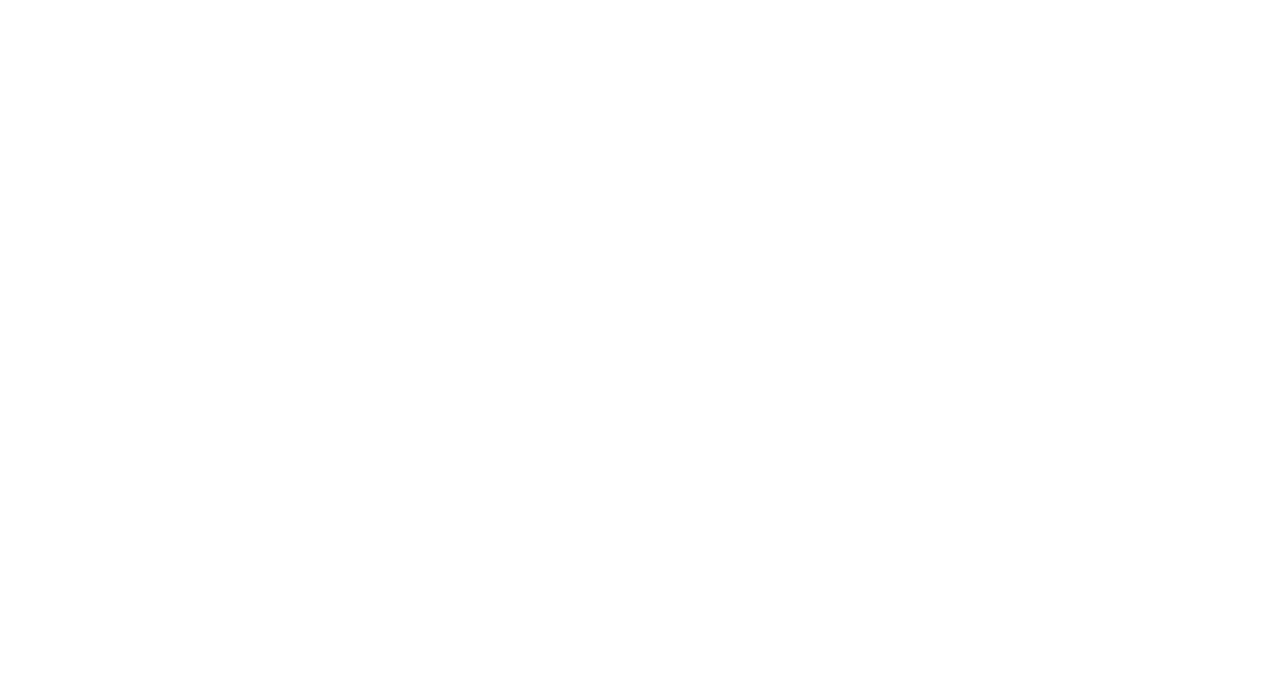
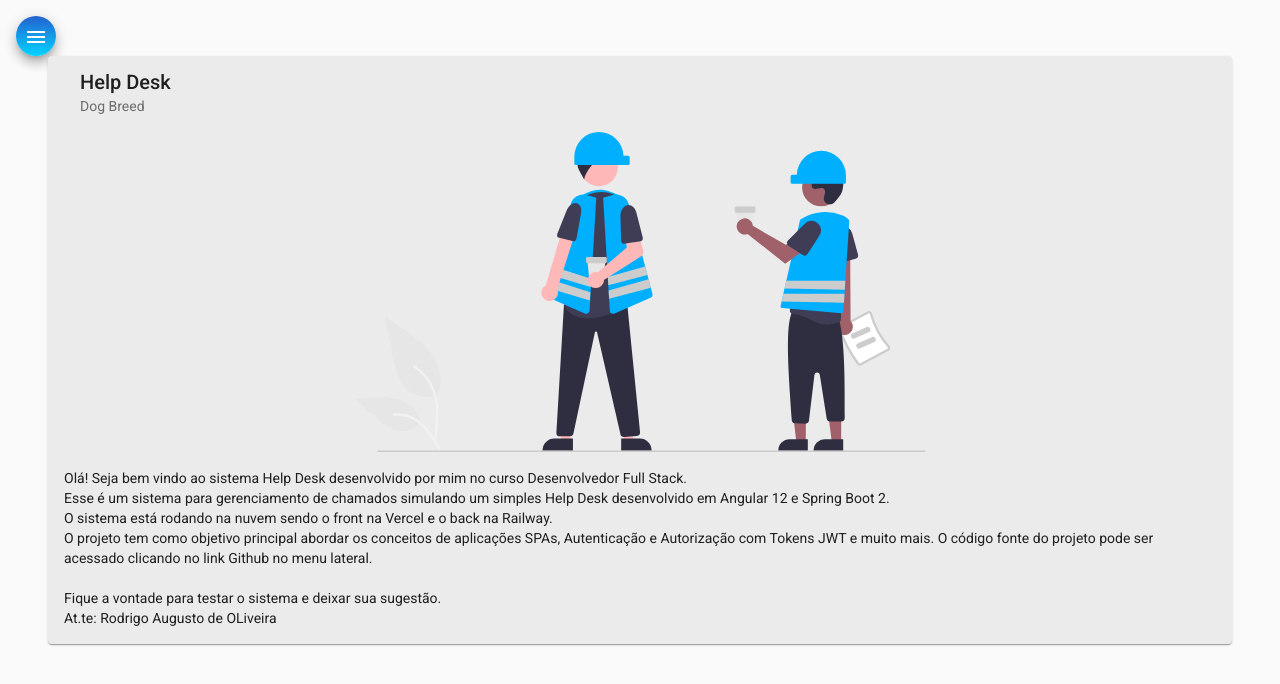
Before and after one commit to Rodrigodante11/helpdesk_front, an Angular app: page /home in a window 1280 px wide. Before the commit this address led to /. Shown: the top 684 px of the page. Built offline with nearby package versions, Linux system fonts and the light colour scheme.

Commit message:
Tela Home

```diff
--- a/src/app/app.module.ts
+++ b/src/app/app.module.ts
@@ -28,11 +28,13 @@
 
 // componentes do projeto
 import { NavComponent } from './components/nav/nav.component';
+import { HomeComponent } from './components/home/home.component';
 
 @NgModule({
   declarations: [
     AppComponent,
-    NavComponent
+    NavComponent,
+    HomeComponent
   ],
   imports: [
     BrowserModule,
--- /dev/null
+++ b/src/app/components/home/home.component.css
@@ -0,0 +1,10 @@
+.card {
+    width: 90%;
+    margin: auto;
+    background-color: rgb(235, 235, 235);
+}
+
+img {
+    height: 20rem;
+
+}
--- /dev/null
+++ b/src/app/components/home/home.component.html
@@ -0,0 +1,19 @@
+<mat-card class="card">
+    <mat-card-header>
+
+        <mat-card-title>Help Desk</mat-card-title>
+        <mat-card-subtitle>Dog Breed</mat-card-subtitle>
+    </mat-card-header>
+    <img mat-card-image src="assets/img/home-image.svg" alt="Image Home Help Desk">
+    <mat-card-content>
+        <p>
+            Olá! Seja bem vindo ao sistema Help Desk desenvolvido por mim no curso Desenvolvedor Full Stack.<br />
+            Esse é um sistema para gerenciamento de chamados simulando um simples Help Desk desenvolvido em Angular 12 e
+            Spring Boot 2. <br />O sistema está rodando na nuvem sendo o front na Vercel e o back na Railway.<br />
+            O projeto tem como objetivo principal abordar os conceitos de aplicações SPAs, Autenticação e Autorização com
+            Tokens JWT e muito mais. O código fonte do projeto pode ser acessado clicando no link Github no menu lateral.
+            <br /><br /> Fique a vontade para testar o sistema e deixar sua sugestão.
+            <br /> At.te: Rodrigo Augusto de OLiveira
+        </p>
+    </mat-card-content>
+</mat-card>
--- /dev/null
+++ b/src/app/components/home/home.component.ts
@@ -0,0 +1,15 @@
+import { Component, OnInit } from '@angular/core';
+
+@Component({
+  selector: 'app-home',
+  templateUrl: './home.component.html',
+  styleUrls: ['./home.component.css']
+})
+export class HomeComponent implements OnInit {
+
+  constructor() { }
+
+  ngOnInit(): void {
+  }
+
+}
--- a/src/app/components/nav/nav.component.html
+++ b/src/app/components/nav/nav.component.html
@@ -2,7 +2,7 @@
     <mat-drawer #drawer class="sidenav" mode="side">
         <img src="assets/img/side-image.svg" alt="Imagem Navegacao">
        <mat-nav-list class="nav-list">
-           <a mat-list-item routerLink="/">
+           <a mat-list-item routerLink="home">
                 <i class="material-icons">home</i>
                Home
            </a>
@@ -32,6 +32,7 @@
         <button class="menu mat-elevation-z8" mat-button (click)="drawer.toggle()" mat-icon-button >
             <mat-icon>menu</mat-icon>
         </button>
+        <router-outlet></router-outlet>
     </div>
 
 </mat-drawer-container>
--- a/src/app/components/nav/nav.component.ts
+++ b/src/app/components/nav/nav.component.ts
@@ -1,4 +1,5 @@
 import { Component, OnInit } from '@angular/core';
+import { Router } from "@angular/router";
 
 @Component({
   selector: 'app-nav',
@@ -7,9 +8,11 @@
 })
 export class NavComponent implements OnInit {
 
-  constructor() { }
+  constructor(private router: Router ) { }
 
   ngOnInit(): void {
+    this.router.navigate(['home'])
+
   }
 
 }
```
Also changed, not shown: src/app/app-routing.module.ts (+7 -1 lines).
